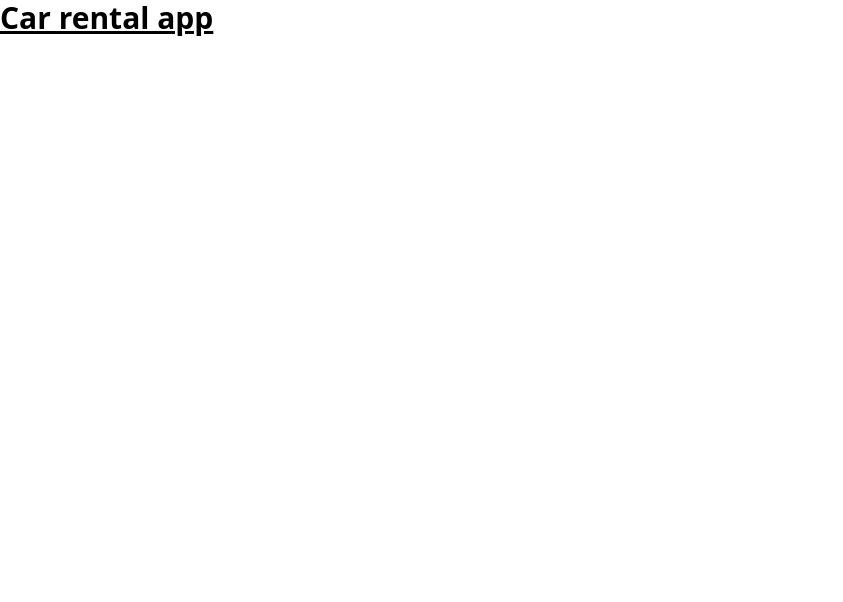
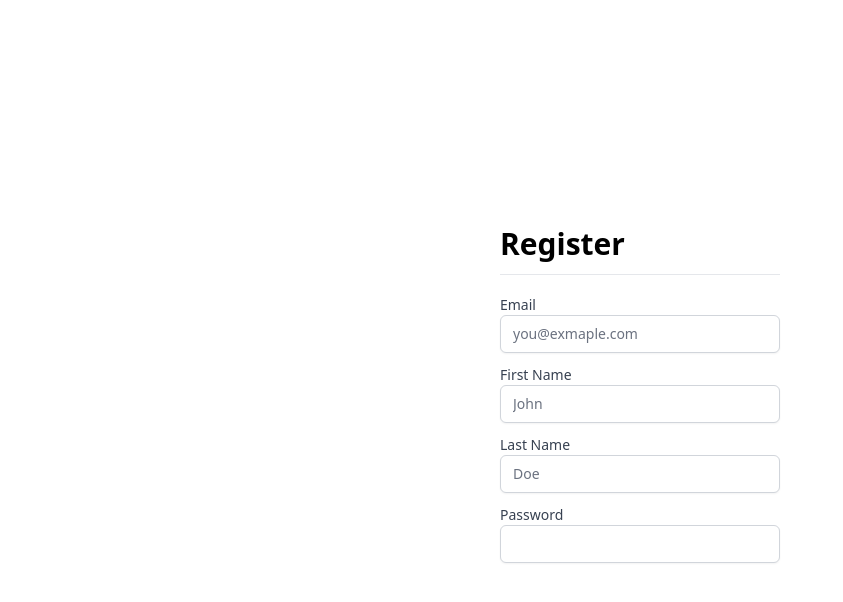
Before and after one commit to letidev/car-rental, a React (Create React App) app: page /register in a window 1280 px wide. Shown: the top 602 px of the page, without its empty margins (0-843 px from the left). Built offline with nearby package versions, Linux system fonts and the light colour scheme.

Commit message:
Register route, register page layout and text input common component

```diff
--- a/src/App.js
+++ b/src/App.js
@@ -1,7 +1,12 @@
+import { Route, Routes } from "react-router-dom";
+import Register from "./components/register";
+
 function App() {
   return (
-    <div className='text-3xl font-bold underline'>
-      Car rental app
+    <div>
+      <Routes>
+        <Route exact path="/register" element={<Register />}></Route>
+      </Routes>
     </div>
   );
 }
--- /dev/null
+++ b/src/components/common/inputs/TextInput.jsx
@@ -0,0 +1,23 @@
+import React from "react";
+
+const TextInput = ({ name, id, label, type, placeholder }) => {
+  return (
+    <div className="mb-3">
+      <label
+        htmlFor="email"
+        className="block text-sm font-medium text-gray-700"
+      >
+        {label}
+      </label>
+      <input
+        type={type}
+        name={name}
+        id={id}
+        className="shadow-sm focus:ring-indigo-500 focus:border-indigo-500 block w-full sm:text-sm border-gray-300 rounded-md"
+        placeholder={placeholder}
+      />
+    </div>
+  );
+};
+
+export default TextInput;
--- /dev/null
+++ b/src/components/common/inputs/index.js
@@ -0,0 +1,3 @@
+import EmailInput from "./EmailInput";
+
+export { EmailInput };
--- /dev/null
+++ b/src/components/register/Register.jsx
@@ -0,0 +1,44 @@
+import React from "react";
+import TextInput from "../common/inputs/TextInput";
+import { BasicLayout } from "../layout";
+
+const Register = () => {
+  return (
+    <BasicLayout className="w-[320px] px-5">
+      <h2 className="text-left font-semibold text-3xl mb-5 border-b pb-3">
+        Register
+      </h2>
+      <form>
+        <TextInput
+          type="email"
+          name="email"
+          id="email"
+          label="Email"
+          placeholder="you@exmaple.com"
+        />
+        <TextInput
+          type="text"
+          name="firstName"
+          id="firstName"
+          label="First Name"
+          placeholder="John"
+        />
+        <TextInput
+          type="text"
+          name="lastName"
+          id="lastName"
+          label="Last Name"
+          placeholder="Doe"
+        />
+        <TextInput
+          type="password"
+          name="password"
+          id="password"
+          label="Password"
+        />
+      </form>
+    </BasicLayout>
+  );
+};
+
+export default Register;
--- /dev/null
+++ b/src/components/register/index.js
@@ -0,0 +1 @@
+export { default } from "./Register.jsx";
--- a/src/index.js
+++ b/src/index.js
@@ -1,13 +1,16 @@
-import React from 'react';
-import ReactDOM from 'react-dom/client';
-import './index.css';
-import App from './App';
-import reportWebVitals from './reportWebVitals';
+import React from "react";
+import ReactDOM from "react-dom/client";
+import "./index.css";
+import App from "./App";
+import reportWebVitals from "./reportWebVitals";
+import { BrowserRouter } from "react-router-dom";
 
-const root = ReactDOM.createRoot(document.getElementById('root'));
+const root = ReactDOM.createRoot(document.getElementById("root"));
 root.render(
   <React.StrictMode>
-    <App />
+    <BrowserRouter>
+      <App />
+    </BrowserRouter>
   </React.StrictMode>
 );
 
```
